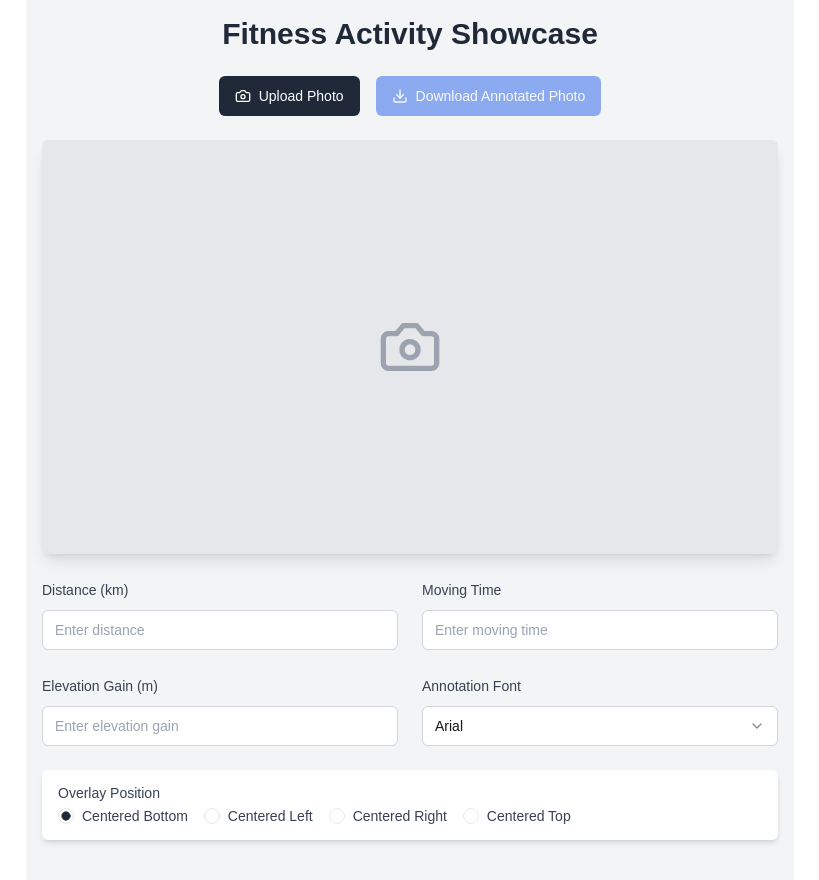
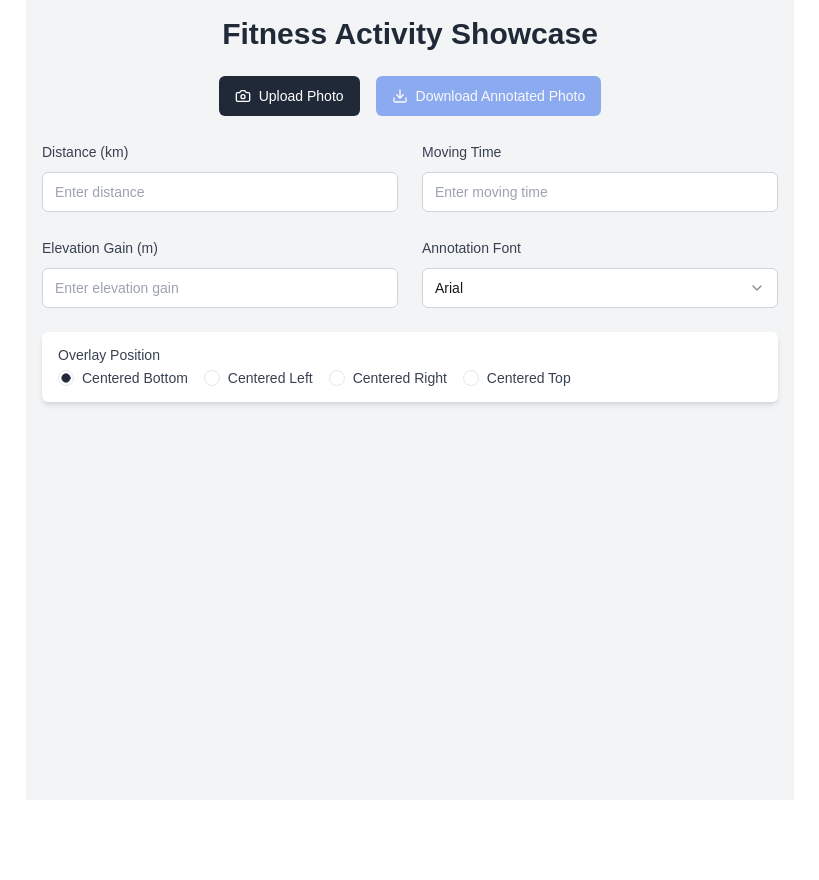
Before and after one commit to hoangquochung1110/xtrava, a Next.js app: page / in a window 1280 px wide. Shown: the whole page, without its empty margins (230-1049 px from the left). After the commit the page ends 800 px from the top, so only its background shows below. Built offline with nearby package versions, Linux system fonts and the light colour scheme.

Commit message:
Make image-preview visible only when photo is on load

```diff
--- a/app/page.tsx
+++ b/app/page.tsx
@@ -255,6 +255,7 @@ export default function Component() {
         />
       </div>
 
+      {image && (
         <div
           id="image-preview"
           ref={previewRef}
@@ -264,7 +265,6 @@ export default function Component() {
           onMouseUp={handleMouseUp}
           onMouseLeave={handleMouseUp}
         >
-        {image ? (
           <div
             ref={imageRef}
             className="image-container absolute inset-0"
@@ -282,12 +282,6 @@ export default function Component() {
               draggable={false}
             />
           </div>
-        ) : (
-          <div className="placeholder absolute inset-0 flex items-center justify-center text-gray-400">
-            <Camera className="h-16 w-16" />
-          </div>
-        )}
-        {image && (
           <div
             id="overlay"
             className={getOverlayStyle()}
@@ -299,8 +293,8 @@ export default function Component() {
               <span className="elevation flex items-center"><Mountain className="mr-1 h-4 w-4" />{elevationGain} m</span>
             </div>
           </div>
+        </div>
       )}
-      </div>
 
       <canvas ref={canvasRef} className="hidden" />
 
```
Lines whose indentation alone changed are shown as unchanged.
